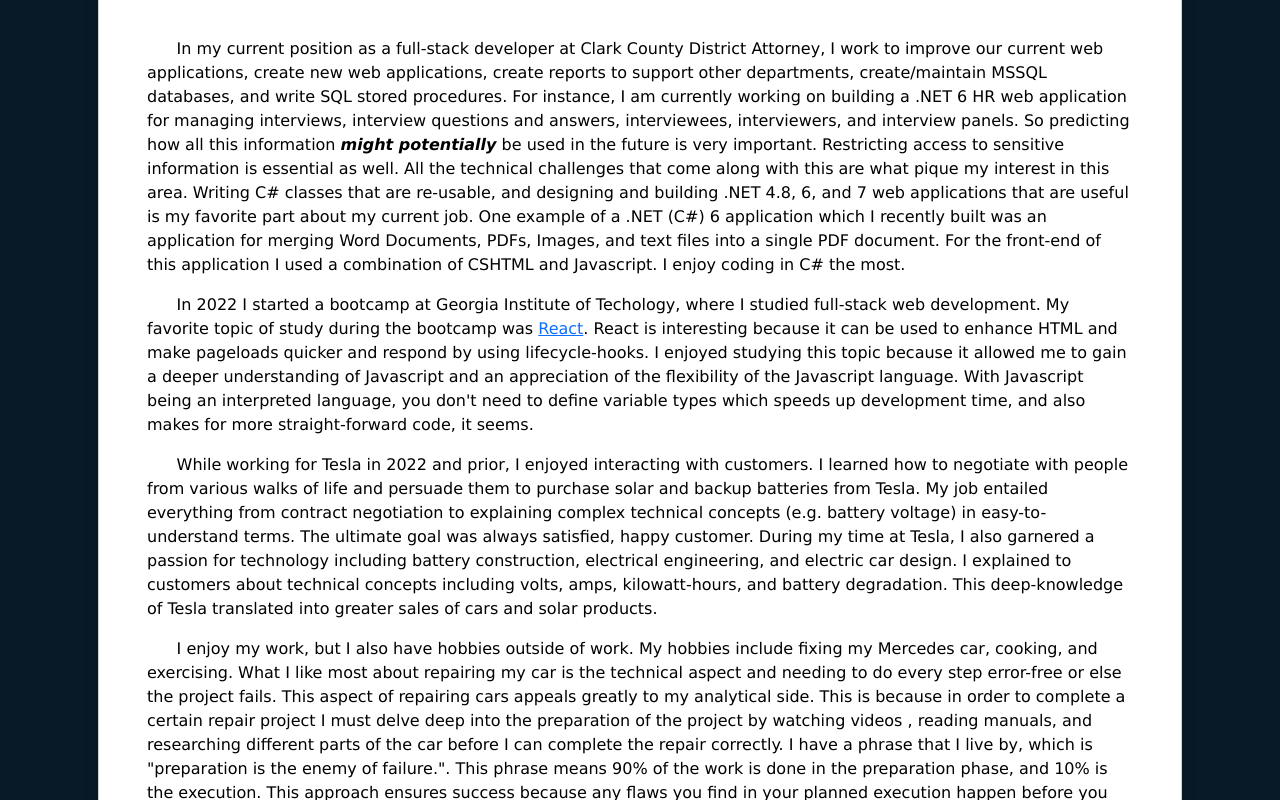
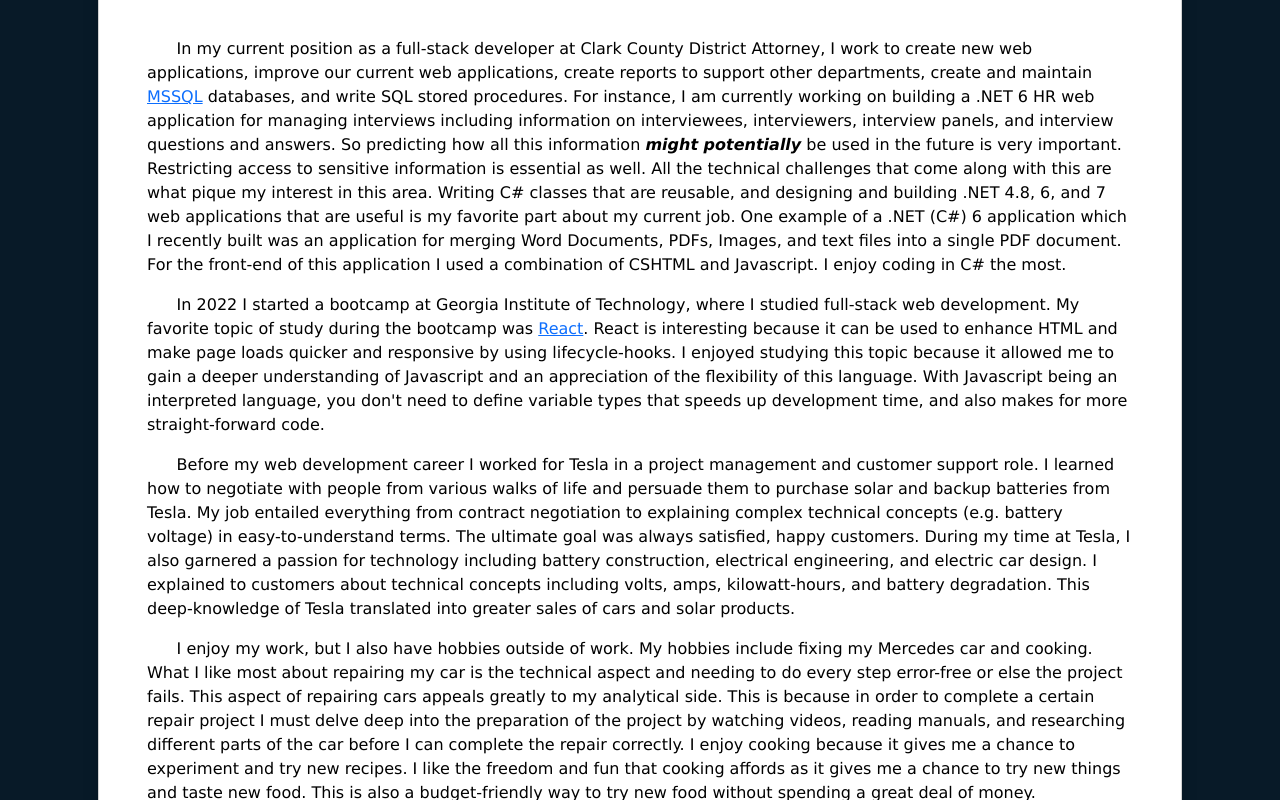
Before and after one commit to m-j-hodges/squirrely-octopus, a React (Create React App) app in the folder client/: page /About in a window 1280 px wide. Shown: the part 520-1320 px from the top of the page. Built offline with nearby package versions, Linux system fonts and the light colour scheme.

Commit message:
I think I got the email service working.

```diff
--- a/client/src/components/About.js
+++ b/client/src/components/About.js
@@ -29,71 +29,61 @@
         <br/>
         <p>
           {/* Working in Web Dev */}
-          In my current position as a full-stack developer at Clark County District Attorney, I work to improve
-          our current web applications, create new web applications, create reports to support other departments, create/maintain MSSQL databases, and write SQL stored procedures. For instance,
-          I am currently working on building a .NET 6 HR web application for managing interviews, interview questions and answers, interviewees,
-          interviewers, and interview panels. So predicting how all this information <span className="bold-text"><i>might potentially</i></span> be used in the future
-          is very important. Restricting access to sensitive information is essential as well. All the technical challenges that come along with this are what pique
-          my interest in this area. Writing C# classes that are re-usable, and designing and building
-          .NET 4.8, 6, and 7 web applications that are useful is my favorite part about my current job. One example of a .NET (C#) 6 application which I recently built was an application for merging Word Documents, PDFs, Images, and text files
-          into a single PDF document. For the front-end of this application I used a combination of CSHTML and Javascript. I enjoy coding in C# the most.
+          In my current position as a full-stack developer at Clark County District Attorney,
+           I work to create new web applications, improve our current web applications, create reports to support other departments,
+           create and maintain <a href="https://en.wikipedia.org/wiki/Microsoft_SQL_Server" rel="noreferrer" target="_blank">MSSQL</a> databases, and write SQL stored procedures. For instance,
+          I am currently working on building a .NET 6 HR web application for managing interviews including information on interviewees,
+          interviewers, interview panels, and interview questions and answers. So predicting how all
+           this information <span className="bold-text"><i>might potentially</i></span> be used in the future is very important. Restricting access
+           to sensitive information is essential as well. All the technical challenges that come along with this are what pique my
+           interest in this area. Writing C# classes that are reusable,
+           and designing and building .NET 4.8, 6, and 7 web applications that are useful
+           is my favorite part about my current job. One example of a .NET (C#) 6 application
+           which I recently built was an application for merging Word Documents, PDFs, Images,
+           and text files into a single PDF document. For the front-end of this application I used a combination of CSHTML and Javascript.
+           I enjoy coding in C# the most.
+
         </p>
         <p>
           {/* Education / bootcamp  */}
-          In 2022 I started a bootcamp at Georgia Institute of Techology,
-           where I studied full-stack web development. My favorite topic of study during the bootcamp
-           was <a href="https://react.dev/" target="_blank" rel="noreferrer">React</a>. React is interesting because it can be used to enhance HTML
-           and make pageloads quicker and respond by using lifecycle-hooks. I enjoyed studying this topic because
-           it allowed me to gain a deeper understanding of Javascript and an appreciation of the flexibility
-           of the Javascript language. With Javascript being an interpreted language, you don't need to define variable
-           types which speeds up development time, and also makes for more straight-forward code, it seems.
+          In 2022 I started a bootcamp at Georgia Institute of Technology,
+          where I studied full-stack web development. My favorite topic of study
+          during the bootcamp was <a href="https://react.dev/" target="_blank" rel="noreferrer">React</a>.
+          React is interesting because it can be used to enhance HTML and make page
+          loads quicker and responsive by using lifecycle-hooks. I enjoyed studying this
+          topic because it allowed me to gain a deeper understanding of Javascript and an
+          appreciation of the flexibility of this language. With Javascript being an
+          interpreted language, you don't need to define variable types that speeds up
+          development time, and also makes for more straight-forward code.
 
         </p>
         <p>
           {/* career @ Tesla */}
-          While working for Tesla in 2022 and prior, I enjoyed interacting with customers.
-          I learned how to negotiate with people from various walks of life
-          and persuade them to purchase solar and backup batteries from Tesla. My job
-          entailed everything from contract negotiation to explaining complex technical concepts
-          (e.g. battery voltage)
-          in easy-to-understand terms. The ultimate goal was always satisfied, happy customer.
-          During my time at Tesla, I also garnered a passion for technology
-          including battery construction, electrical engineering, and electric car design.
-          I explained to customers about technical concepts including volts, amps,
-          kilowatt-hours, and battery degradation. This deep-knowledge of Tesla translated into greater
-          sales of cars and solar products.
+          Before my web development career I worked for Tesla in a project management
+          and customer support role. I learned how to negotiate with people
+          from various walks of life and persuade them to purchase solar and
+          backup batteries from Tesla. My job entailed everything from contract
+          negotiation to explaining complex technical concepts (e.g. battery voltage)
+          in easy-to-understand terms. The ultimate goal was always satisfied, happy customers.
+          During my time at Tesla, I also garnered a passion for technology including battery
+          construction, electrical engineering, and electric car design. I explained to customers
+          about technical concepts including volts, amps, kilowatt-hours, and battery degradation.
+          This deep-knowledge of Tesla translated into greater sales of cars and solar products.
         </p>
         <p>
           {/* Hobbies */}
           I enjoy my work, but I also have hobbies outside of work. My hobbies include
-          fixing my Mercedes car, cooking, and exercising. What I like most about repairing my car is the technical
-          aspect and needing to do every step error-free or else the project fails. This aspect
-          of repairing cars appeals greatly to my analytical side. This is because in order to complete
-          a certain repair project I must delve deep into the preparation of the project by watching videos
-          , reading manuals, and researching different parts
-          of the car before I can complete the repair correctly. I have a phrase that I live by,
-          which is "preparation is the enemy of failure.". This phrase means 90% of the work
-          is done in the preparation phase, and 10% is the execution.
-          This approach ensures success because any flaws you find in your planned
-          execution happen before you execute. I enjoying cooking because it gives me a chance to
-          experiment and try new recipes. I enjoy the freedom and fun that cooking affords as it gives me
-          a chance to try new things and taste new food. This is also a budget-friendly way to try new
-          food without spending a great deal of money. Exercising has always been a hobby for me because
-          I enjoy constantly improving, challenging myself to achieve goals, and great feeling of endorphins
-          when I workout. My favorite exercises are hiking, rowing, and running.
+          fixing my Mercedes car and cooking. What I like most about repairing my car is
+          the technical aspect and needing to do every step error-free or else the project
+          fails. This aspect of repairing cars appeals greatly to my analytical side. This
+          is because in order to complete a certain repair project I must delve deep into
+          the preparation of the project by watching videos, reading manuals, and researching
+          different parts of the car before I can complete the repair correctly. I enjoy
+          cooking because it gives me a chance to experiment and try new recipes. I like
+          the freedom and fun that cooking affords as it gives me a chance to try new things
+          and taste new food. This is also a budget-friendly way to try new food without
+          spending a great deal of money.
         </p>
-      </div>
-      <div className="card p-5 m-3 shadow" id="projects-sub">
-        <h5> Links to completed projects</h5>
-        <a href="https://positive-thoughts-9-28-2022.herokuapp.com">
-          <p> Website about Positive Quotes </p>{" "}
-        </a>
-        <a href="https://real-estate-top-5.herokuapp.com">
-          <p> Top investment properties search engine </p>
-        </a>
-        <a href="https://m-j-hodges.github.io/Weather-Search-engine/">
-          <p>Javascript weather forecast search engine</p>
-        </a>
       </div>
 
       <Footer />
--- a/client/src/components/Contact.js
+++ b/client/src/components/Contact.js
@@ -28,10 +28,7 @@
   const handleFormSubmit = (e) => {
     e.preventDefault();
 
-    const postUrl =
-      window.location.hostname === "my-react-portfolio-10-19-2022.herokuapp.com"
-        ? "https://my-react-portfolio-10-19-2022.herokuapp.com:3001/api"
-        : "http://localhost:3001/api";
+    const postUrl = "http://localhost:3001/api";
 
     setShow(true);
     if (
```
Also changed, not shown: 2 other files (tests, documents, lock files or other folders).
